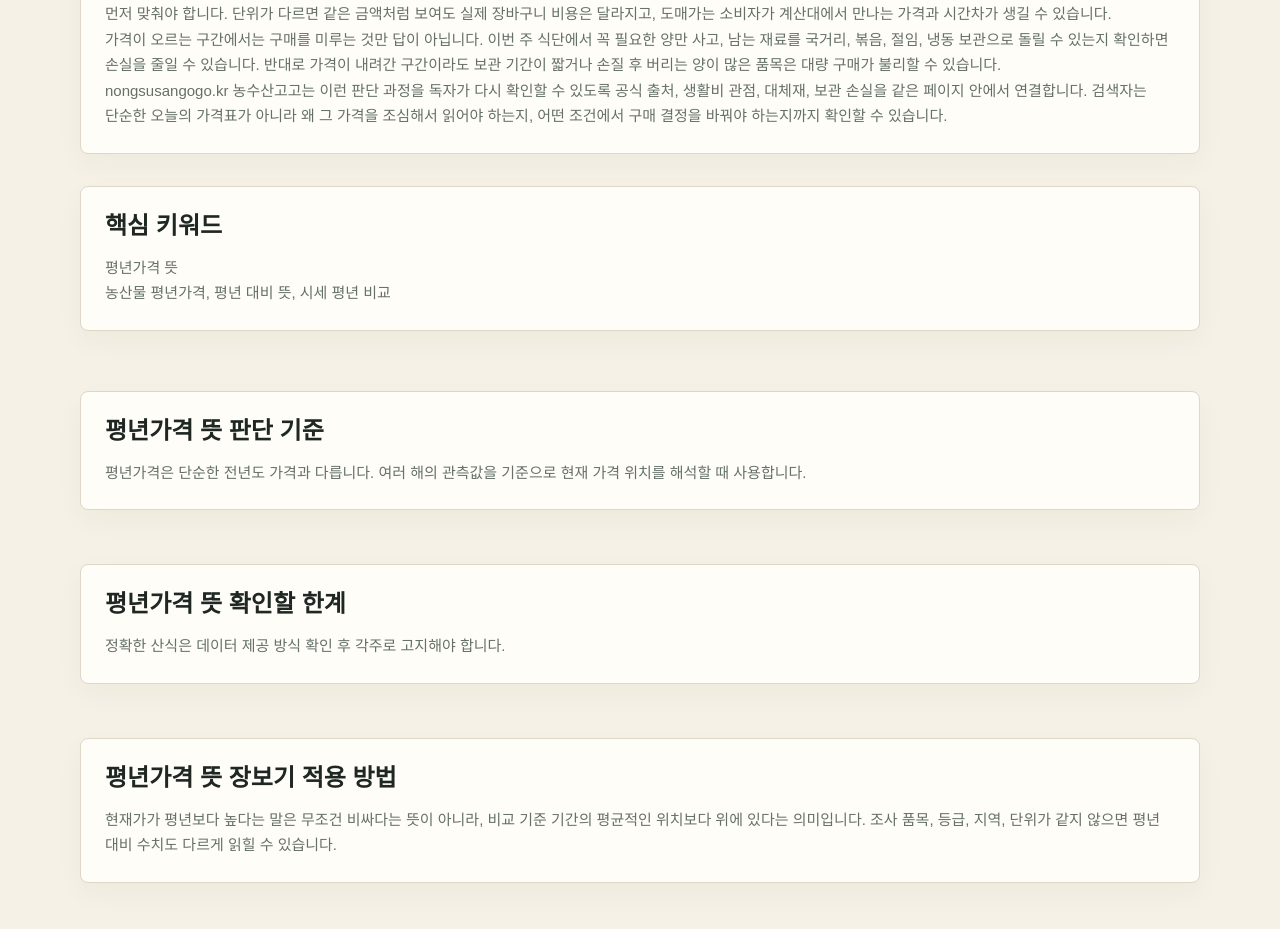
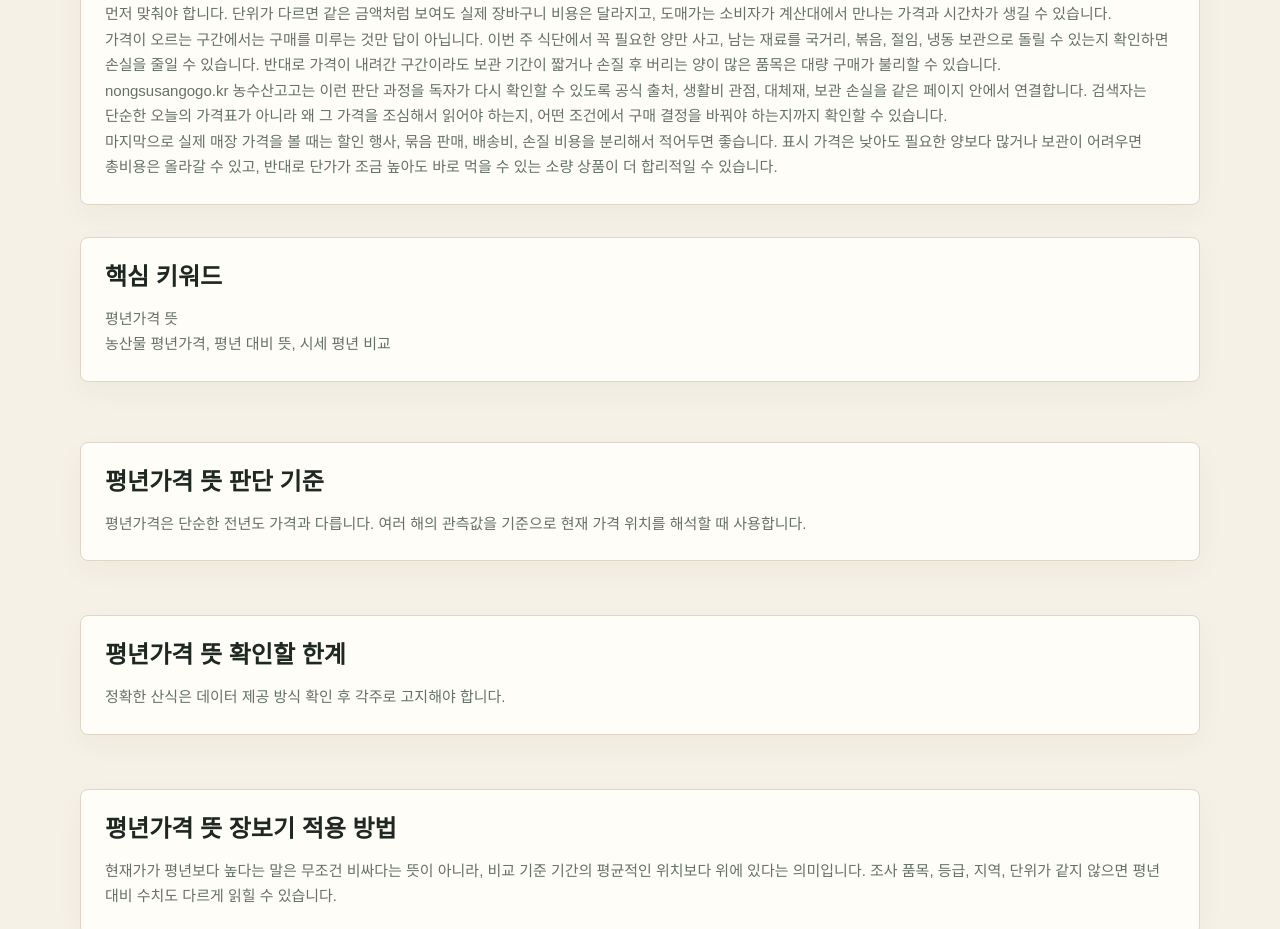
Before and after one commit to lsk7209/nongsusangogo.kr, a Next.js app: page /guide/normal-price in a window 1280 px wide. Shown: the part 1440-2369 px from the top of the page. Built offline with nearby package versions, Linux system fonts and the light colour scheme; no server answers; a web font is replaced by a local one.

Commit message:
Raise nongsusangogo pSEO sample depth

```diff
--- a/components/keyword-page-view.tsx
+++ b/components/keyword-page-view.tsx
@@ -131,6 +131,12 @@ export function KeywordPageView({ page }: { page: KeywordPage }) {
           가격표가 아니라 왜 그 가격을 조심해서 읽어야 하는지, 어떤 조건에서 구매 결정을 바꿔야
           하는지까지 확인할 수 있습니다.
         </p>
+        <p>
+          마지막으로 실제 매장 가격을 볼 때는 할인 행사, 묶음 판매, 배송비, 손질 비용을 분리해서
+          적어두면 좋습니다. 표시 가격은 낮아도 필요한 양보다 많거나 보관이 어려우면 총비용은
+          올라갈 수 있고, 반대로 단가가 조금 높아도 바로 먹을 수 있는 소량 상품이 더 합리적일 수
+          있습니다.
+        </p>
       </section>
       <section className="panel">
         <h2>핵심 키워드</h2>
```
